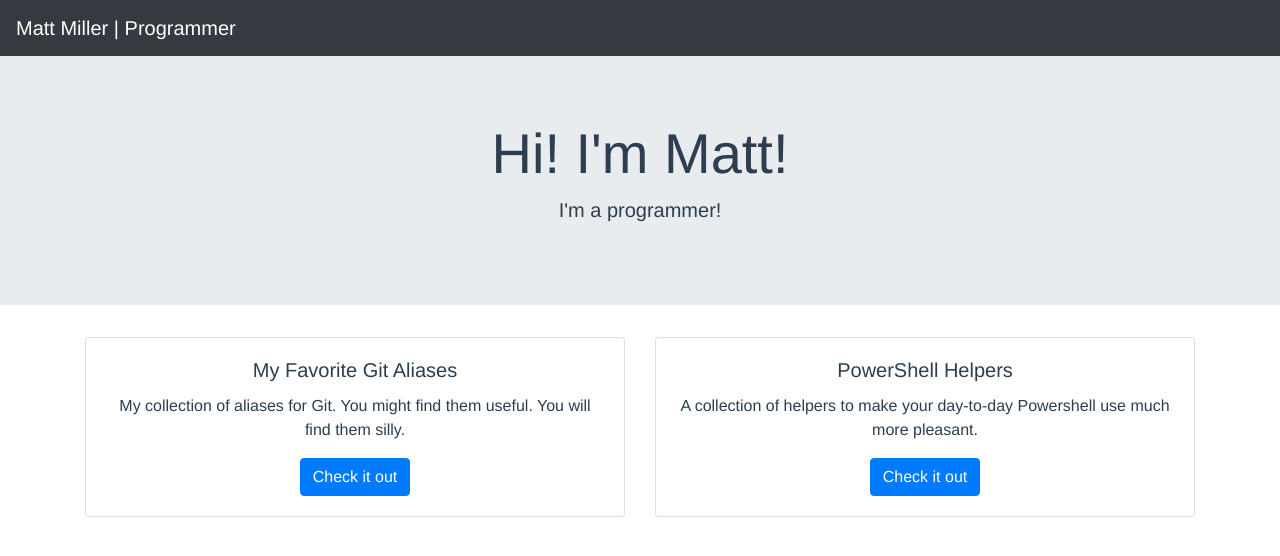
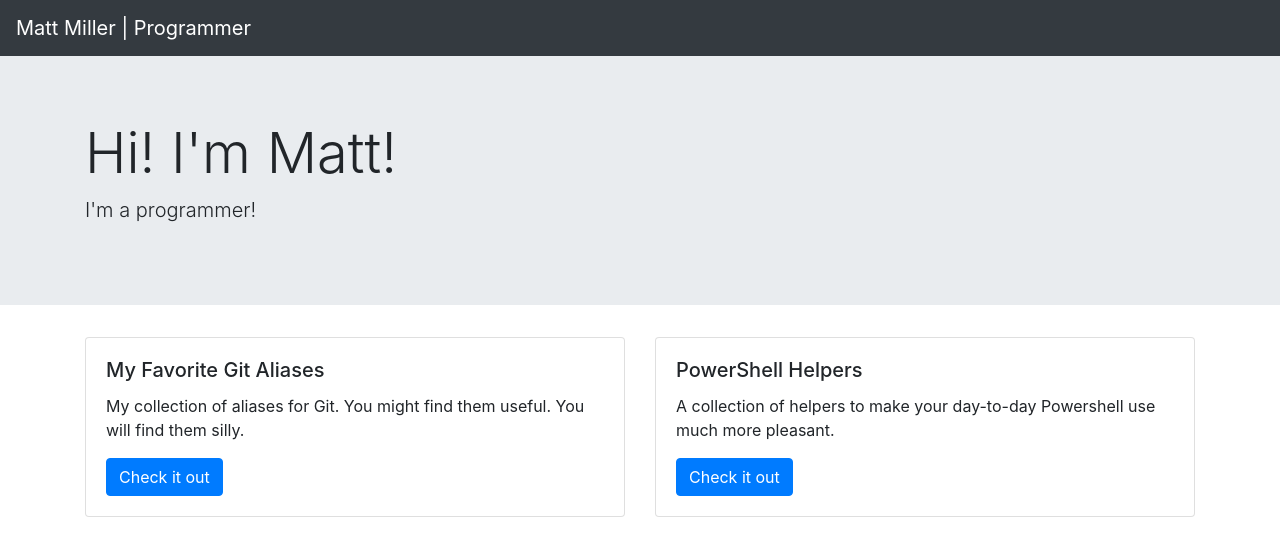
Before and after one commit to MegaMattMiller/mattmillercodes.github.io, a Vue app: page / in a window 1280 px wide. Shown: the top 556 px of the page. Built offline with nearby package versions, Linux system fonts and the light colour scheme.

Commit message:
fix: cleaned up css

```diff
--- a/src/App.vue
+++ b/src/App.vue
@@ -16,14 +16,6 @@
 </script>
 
 <style>
-#app {
-  font-family: 'Avenir', Helvetica, Arial, sans-serif;
-  -webkit-font-smoothing: antialiased;
-  -moz-osx-font-smoothing: grayscale;
-  text-align: center;
-  color: #2c3e50;
-}
-
 .no-select {
   -webkit-user-select: none;
   -moz-user-select: none;
```
